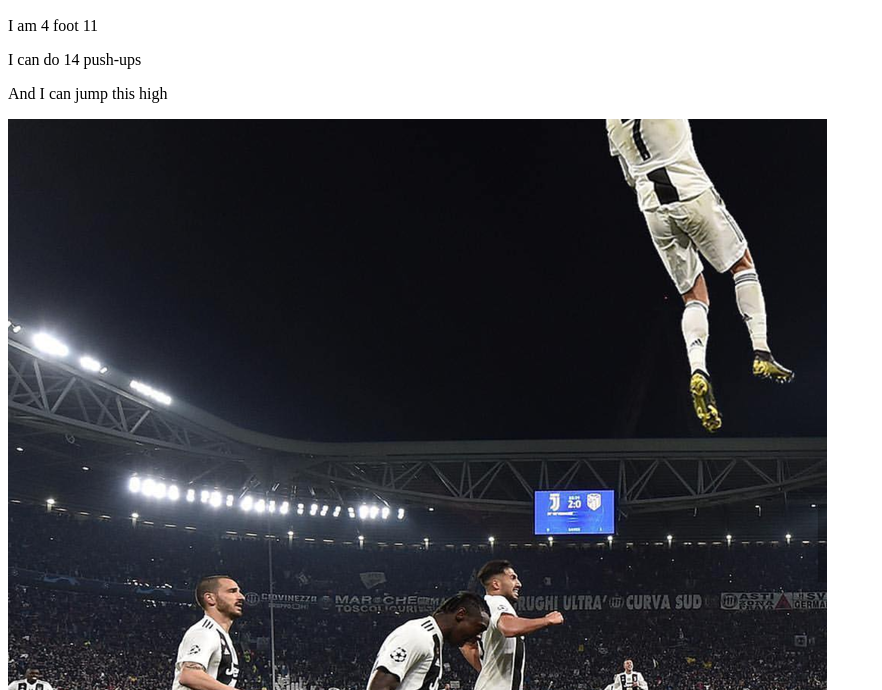
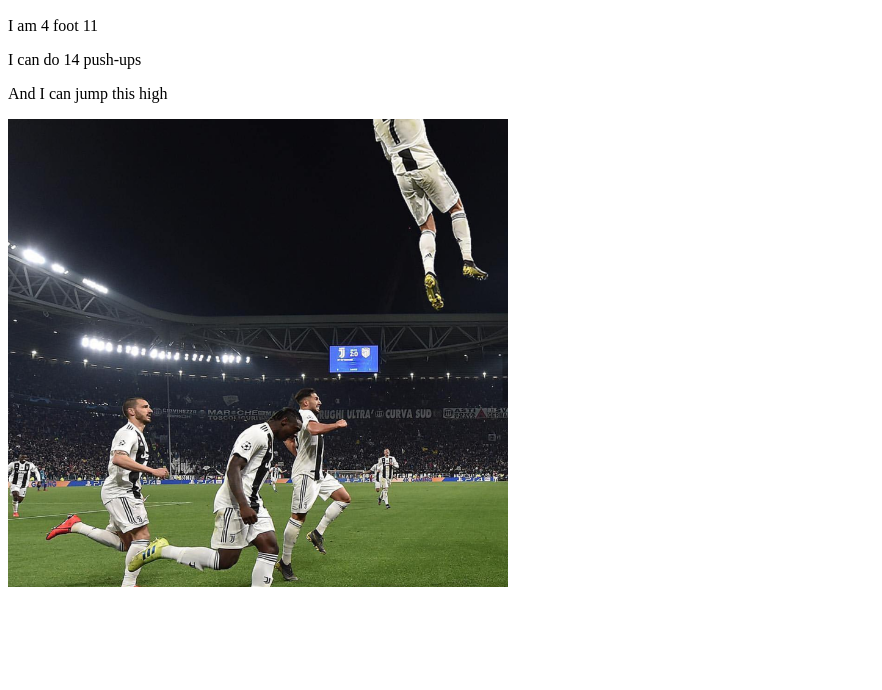
Before and after one commit to laurengoldie/massimo, a plain HTML site: page index.html in a window 1280 px wide. Shown: the part 110-800 px from the top of the page, without its empty margins (0-882 px from the left). Drawn offline with Linux system fonts and the light colour scheme.

Commit message:
Add files via upload

```diff
--- a/index.html
+++ b/index.html
@@ -5,6 +5,7 @@
     <meta http-equiv="X-UA-Compatible" content="IE=edge">
     <meta name="viewport" content="width=device-width, initial-scale=1.0">
     <title>Massimo</title>
+    <link rel="stylesheet" href="style.css">
 
 </head>
 <body>
@@ -13,6 +14,6 @@
     <p>I am 4 foot 11</p>
     <p>I can do 14 push-ups</p>
     <p>And I can jump this high</p>
-    <p><img src="jump.jpg" alt="How high Massimo can jump"> </p>
+    <p><img class="alpha" src="jump.jpg" alt="How high Massimo can jump"> </p>
 </body>
 </html>
```
